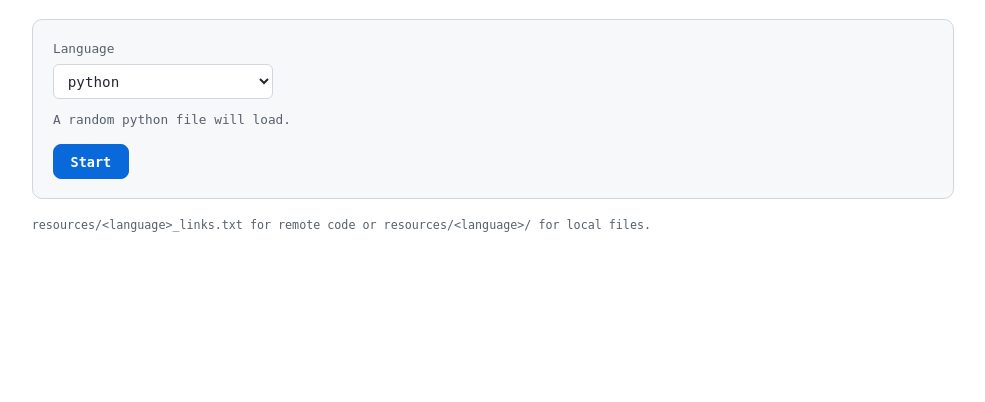
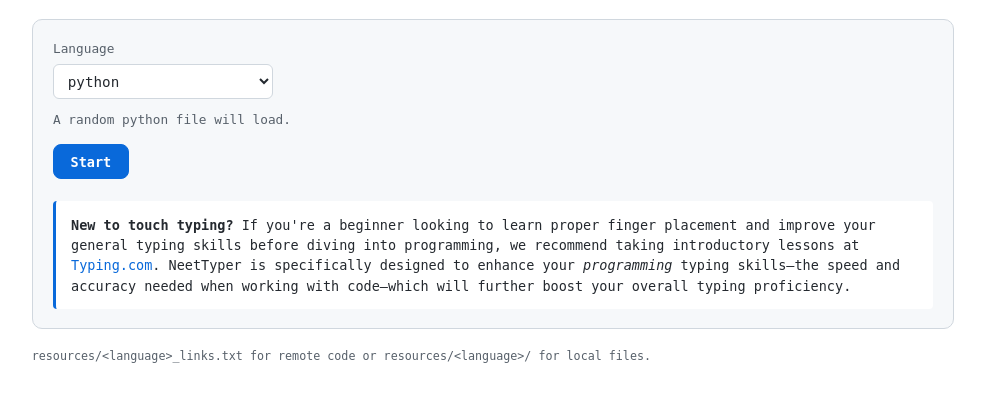
Before and after one commit to pavelchowdhury99/NeetTyper, a Flask app: page / in a window 1280 px wide. Shown: the part 87-489 px from the top of the page, without its empty margins (147-1132 px from the left). Run offline with Flask 3, Linux system fonts and the light colour scheme.

Commit message:
adding the note and top 10 mistakes changes

```diff
--- a/static/css/style.css
+++ b/static/css/style.css
@@ -158,6 +158,35 @@ select {
   color: var(--muted);
   font-size: 0.85rem;
   margin: 0 0 1rem;
+}
+
+.info-note {
+  background: var(--bg);
+  border-left: 3px solid var(--accent);
+  border-radius: 4px;
+  padding: 0.9rem 1rem;
+  margin-top: 1.5rem;
+  font-size: 0.9rem;
+  color: var(--text);
+}
+
+.info-note p {
+  margin: 0;
+  line-height: 1.5;
+}
+
+.info-note a {
+  color: var(--accent);
+  text-decoration: none;
+  font-weight: 500;
+}
+
+.info-note a:hover {
+  text-decoration: underline;
+}
+
+.info-note em {
+  font-style: italic;
 }
 
 button {
--- a/static/js/typing.js
+++ b/static/js/typing.js
@@ -201,6 +201,18 @@
     resTime.textContent = formatDuration(dur);
     wrongKeysList.textContent = "";
     const top = topWrongKeys(10);
+
+    // Update heading with total unique keys count
+    const wrongKeysHeading = document.getElementById("wrong-keys-heading");
+    const totalUniqueKeys = wrongByExpected.size;
+    if (wrongKeysHeading) {
+      if (totalUniqueKeys === 0) {
+        wrongKeysHeading.textContent = "No struggling keys";
+      } else {
+        wrongKeysHeading.textContent = `Top ${Math.min(totalUniqueKeys, 10)} keys you struggled with`;
+      }
+    }
+
     if (top.length === 0) {
       const li = document.createElement("li");
       li.textContent = "No key-specific mistakes recorded. Nice.";
--- a/templates/index.html
+++ b/templates/index.html
@@ -38,6 +38,10 @@
         <p class="hint" id="lang-hint"></p>
         <button type="button" class="primary" id="btn-start">Start</button>
         <p class="error" id="load-error" hidden></p>
+
+        <div class="info-note">
+          <p><strong>New to touch typing?</strong> If you're a beginner looking to learn proper finger placement and improve your general typing skills before diving into programming, we recommend taking introductory lessons at <a href="https://www.typing.com/" target="_blank" rel="noopener noreferrer">Typing.com</a>. NeetTyper is specifically designed to enhance your <em>programming</em> typing skills—the speed and accuracy needed when working with code—which will further boost your overall typing proficiency.</p>
+        </div>
       </section>
 
       <section class="card session" id="session-panel" hidden>
@@ -83,7 +87,7 @@
             <p class="big" id="res-time">0:00</p>
           </div>
         </div>
-        <h3>Top 10 keys you struggled with</h3>
+        <h3>Top keys you struggled with</h3>
         <p class="sub" id="keys-sub">Ranked by how often the <em>expected</em> key was mistyped.</p>
         <ol class="key-list" id="wrong-keys"></ol>
         <h3>Finger analysis</h3>
```
Also changed, not shown: README.md.
